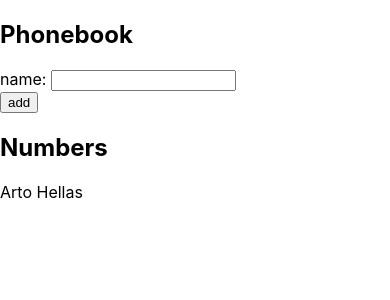
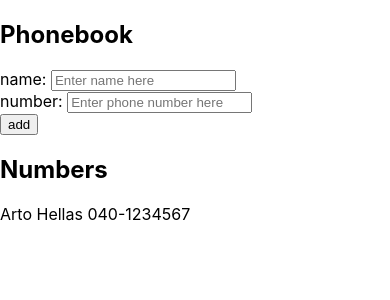
Before and after one commit to yomites/Part2, a React (Create React App) app in the folder phonebook/: page / in a window 390 px wide. Shown: the top 300 px of the page. Built offline with nearby package versions, Linux system fonts and the light colour scheme.

Commit message:
Update App.js
Exercise 2.8: The Phonebook Step 3. User can now add phone numbers to the phone book.

```diff
--- a/phonebook/src/App.js
+++ b/phonebook/src/App.js
@@ -2,8 +2,11 @@ import React, { useState } from 'react';
 import './App.css';
 
 const App = () => {
-  const [ persons, setPersons ] = useState([{ name: 'Arto Hellas'}])
+  const [ persons, setPersons ] = useState([
+    { name: 'Arto Hellas', number: '040-1234567'}
+  ])
   const [ newName, setNewName ] = useState('')
+  const [ mobileNumber, setMobileNumber ] = useState('')
   console.log('The person added:', persons)
 
   const addPerson = (event) => {
@@ -11,10 +14,17 @@ const App = () => {
     console.log('button clicked', event.target)
     const personObject = {
       name: newName,
+      number: mobileNumber,
     }
 //    console.log('Persons and new name:', persons, newName
         setPersons(persons.concat(personObject))
         setNewName('')
+        setMobileNumber('')
+  }
+
+  const handleMobileNumberChange = (evt) => {
+    console.log('handleMobileNumberChange', evt.target.value)
+    setMobileNumber(evt.target.value)
   }
 
   const handleNameChange = (event) => {
@@ -37,7 +47,7 @@ const App = () => {
     console.log('Person:', person)
     return (
       <div>
-        {person.name}
+        {person.name} {person.number}
       </div>
     )
   }
@@ -47,10 +57,16 @@ const App = () => {
       <h2>Phonebook</h2>
       <form onSubmit={addPerson}>
         <div>
-          name: <input value={newName} onChange={handleNameChange} />
+          name: <input type="text" value={newName}
+          placeholder="Enter name here" onChange={handleNameChange} />
         </div>
         <div>
-          <button type="submit">add</button>
+          number: <input type="text" value={mobileNumber}
+          placeholder="Enter phone number here" onChange={handleMobileNumberChange} /></div>
+        <div>
+          <button type="submit">
+            add
+          </button>
         </div>
       </form>
       <h2>Numbers</h2>
```
